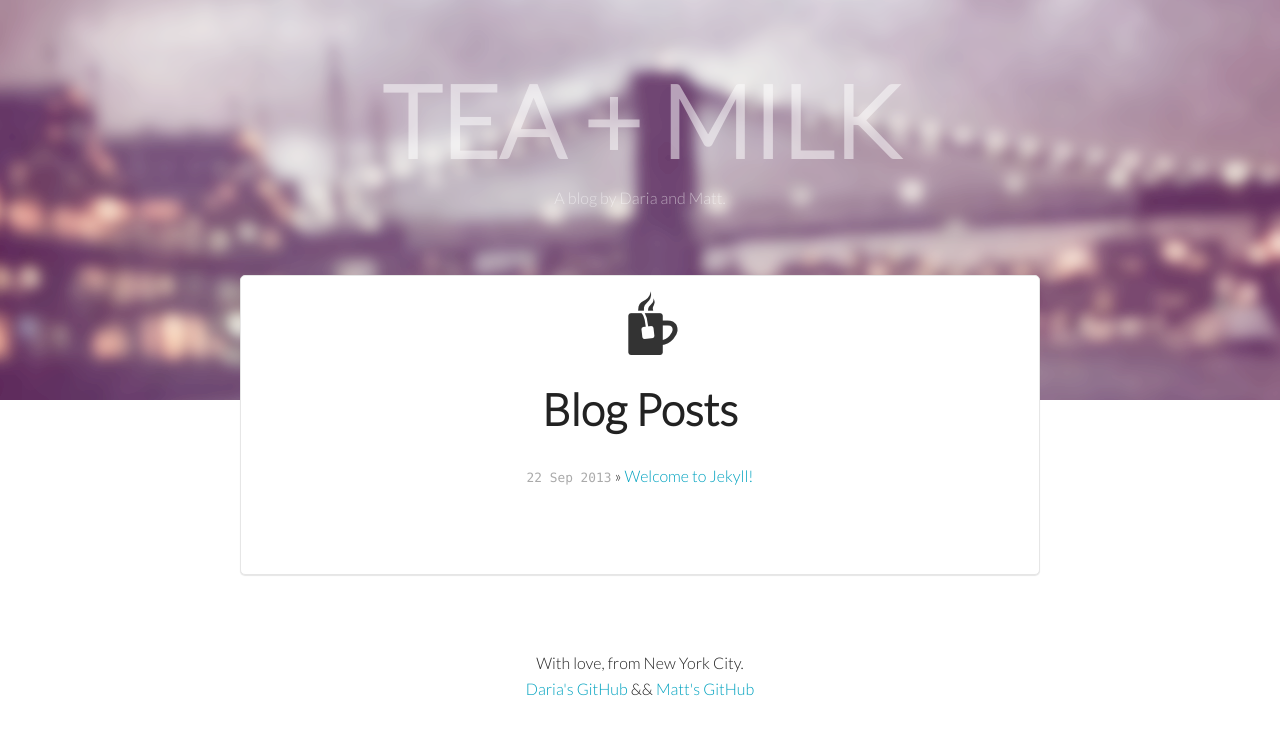
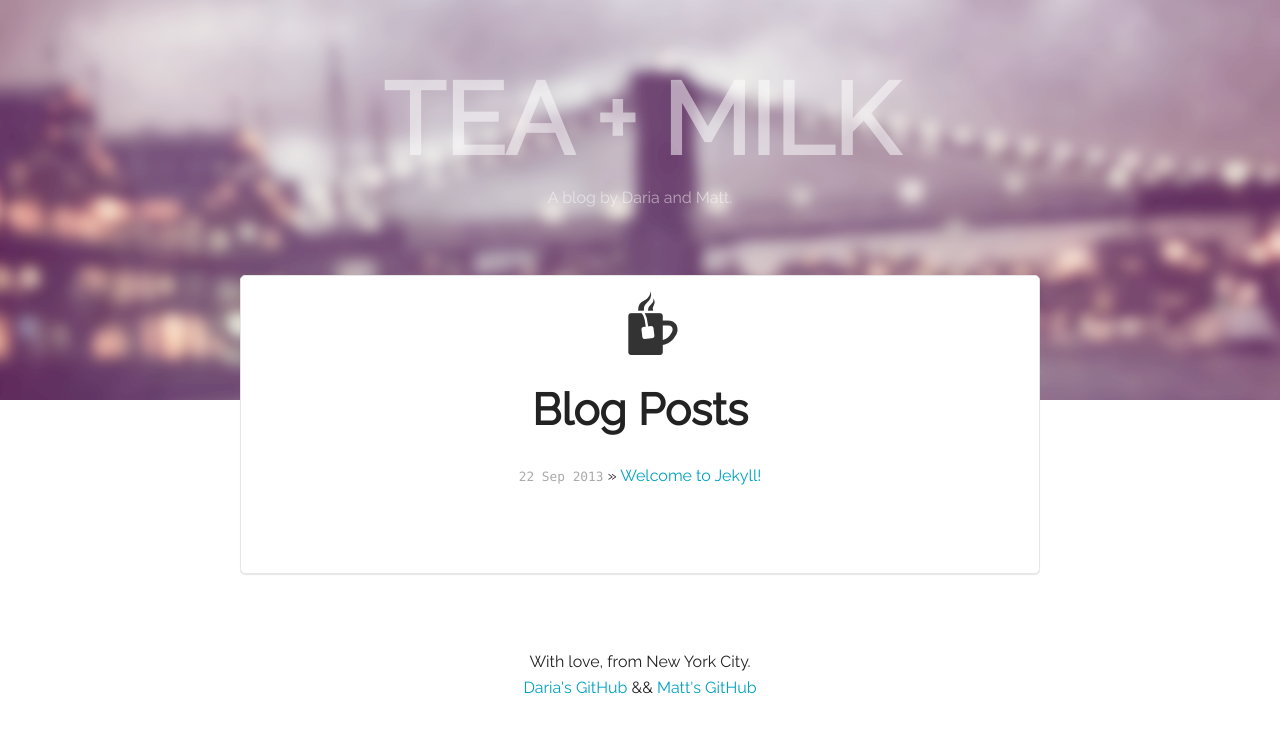
Before and after one commit to dariajung/teaplusmilk, a Jekyll site: the page built from index.html, in a window 1280 px wide. Shown: the top 735 px of the page. Built offline with Jekyll 4.4.1, drawn with Linux system fonts in a browser that asks for light colours; Markdown is read by kramdown in place of the engine named in the settings.

Commit message:
change font

```diff
--- a/css/style.css
+++ b/css/style.css
@@ -1,7 +1,8 @@
-@import url(http://fonts.googleapis.com/css?family=Lato:300,300italic);
+@import url(http://fonts.googleapis.com/css?family=Raleway:400);
+
 
 html, body, .site, h1, h2, h3, h4, h5, h6 {
-	font-family: 'Lato', sans-serif;
+	font-family: 'Raleway', sans-serif;
 }
 
 a {
```
